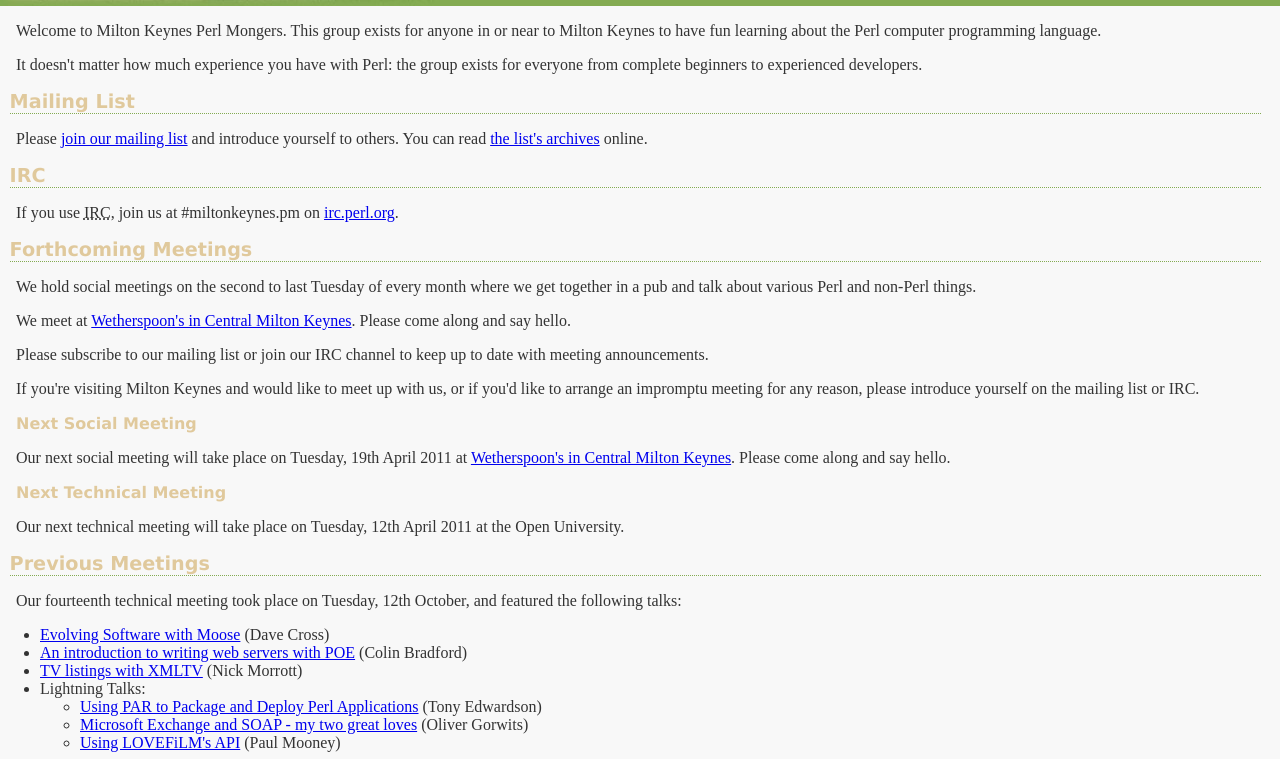
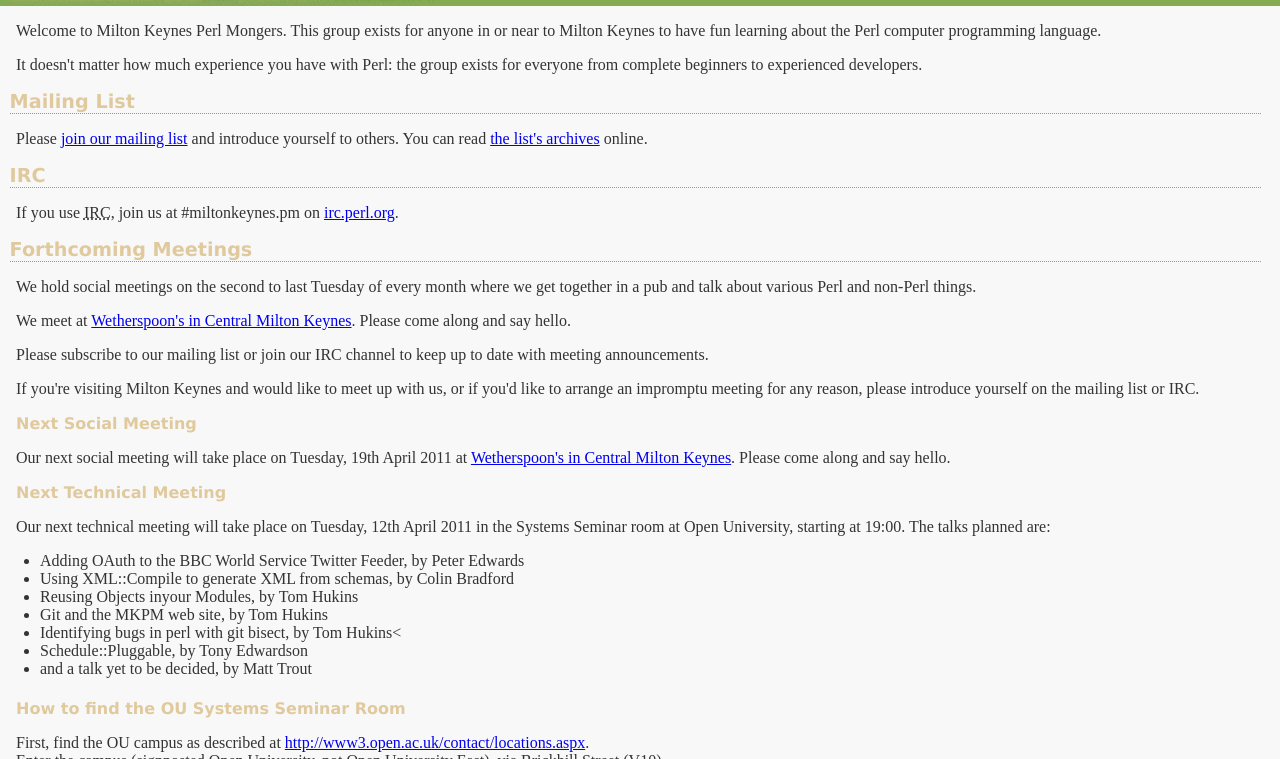
Before and after one commit to edwart/Miltonkeynes-pm.org, a plain HTML site: page web/index.html in a window 1280 px wide. Shown: the part 193-952 px from the top of the page. Drawn offline with Linux system fonts and the light colour scheme.

Commit message:
Added details of the upcoming tech meeting. Added details of how to find the Systems Seminar room. Also added an h4 style, for the instructions to the seminar room.

```diff
--- a/web/index.html
+++ b/web/index.html
@@ -51,7 +51,29 @@ If you're visiting Milton Keynes and would like to meet up with us, or if you'd
 
 <h3>Next Technical Meeting</h3>
 <p>
-Our next technical meeting will take place on Tuesday, 12th April 2011 at the Open University.
+Our next technical meeting will take place on Tuesday, 12th April 2011 in the Systems Seminar room at Open University, starting at 19:00.  The talks planned are:
+<ul>
+    <li>Adding OAuth to the BBC World Service Twitter Feeder, by Peter Edwards</li>
+    <li>Using XML::Compile to generate XML from schemas, by Colin Bradford</li>
+    <li>Reusing Objects inyour Modules, by Tom Hukins</li>
+    <li>Git and the MKPM web site, by Tom Hukins</li>
+    <li>Identifying bugs in perl with git bisect, by Tom Hukins<</li>
+    <li>Schedule::Pluggable, by Tony Edwardson</li>
+    <li>and a talk yet to be decided, by Matt Trout</li>
+</ul>
+<h4>How to find the OU Systems Seminar Room</h4>
+<p>First, find the OU campus as described at <a href="http://www3.open.ac.uk/contact/locations.aspx">http://www3.open.ac.uk/contact/locations.aspx</a>.<br />
+Enter the campus (signposted Open University, not Open University East), via Brickhill Street (V10).<br />
+Take the middle lane past Security (on the left), through the barriers, and then turn right on to Ring Road East.<br />
+Ahead you will see the road narrows to single lane on your side of the road, where there are no entry signs.  Just prior to this is the entrance to a car park on the left (marked Inner East Parking on the campus map).<br />
+Take this left turn and head to the top left (North West on the campus map) of the car park.<br />
+The meeting is in the south east section of the Venables Building, nearest the Inner East Parking on the campus map.<br />
+Take the path (marked in orange on the campus map) west from the car park toward the centre of campus.<br />
+Take a right under an archway in to the courtyard area bound by Venables South, East, and South East, keeping right (heading North East on the campus map), behind the building section marked South East.<br />
+You will find a double door on your right, which is Entrance G at the South East section of Venables Building.<br />
+We'll see you there, as these are usually access controlled doors, so you will probably need to be let in.<br />
+If you haven't attended one of our meetings at the OU before, you might want to ask for someone's phone number in case you have trouble finding us.
+If you need a lift to the meeting, please ask our mailing list or IRC channel.
 </p>
 
 <h2>Previous Meetings</h2>
--- a/web/site.css
+++ b/web/site.css
@@ -16,7 +16,7 @@ h1 {
   margin: 0;
 }
 
-#header h1, h2, h3 {
+#header h1, h2, h3, h4 {
   color: #e0c99c;
   font-family: Verdana, Arial, Helvetica, sans-serif;
   background: inherit;
@@ -34,6 +34,13 @@ h3 {
   margin-left: 1em;
 }
 
+h4 {
+  font-size: 1em;
+  margin-left: 1em;
+  margin-bottom: 0;
+}
+
+
 p {
   margin: 1em;
   clear: both;
```
